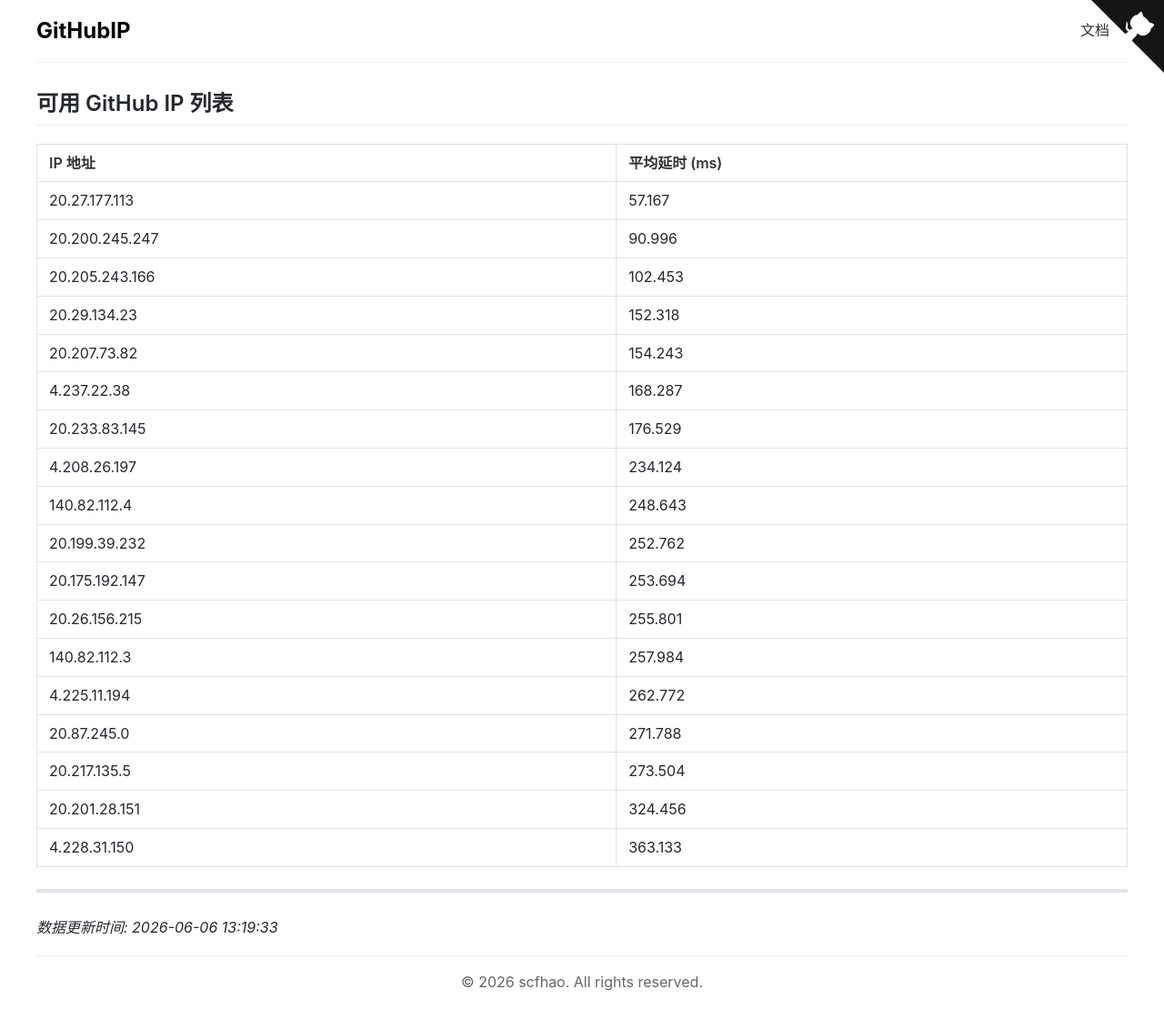
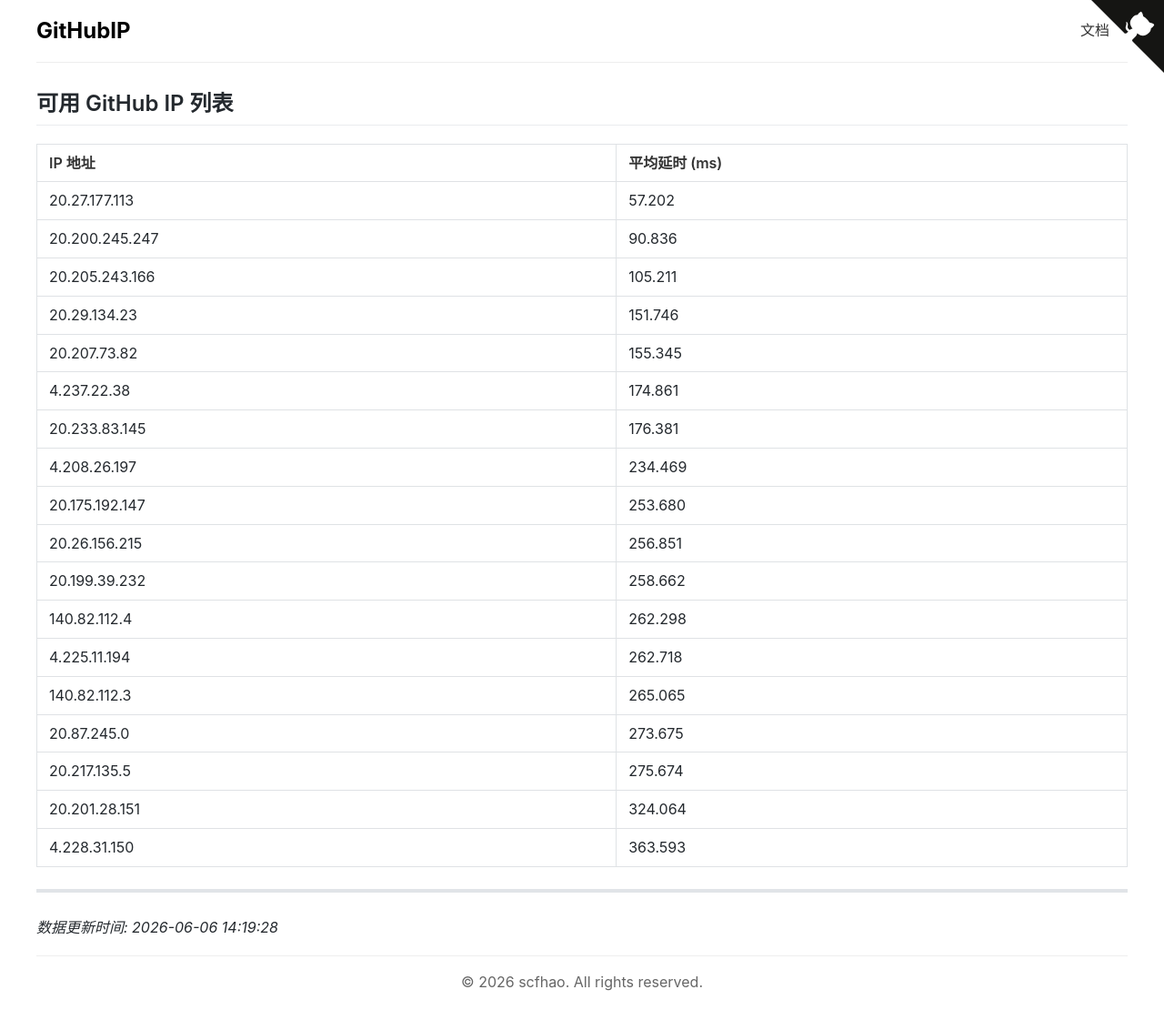
Before and after one commit to scfhao/GitHubIP, a Jekyll site: the page built from index.md, in a window 1280 px wide. Shown: the whole page at 91% size. Built offline with Jekyll 4.4.1, drawn with Linux system fonts in a browser that asks for light colours.

Commit message:
自动脚本执行 - 2026-06-06 14:19:28

```diff
--- a/index.md
+++ b/index.md
@@ -1,32 +1,32 @@
 ---
 layout: home
 title: GitHub IP 列表
-date: 2026-06-06 13:19:33
+date: 2026-06-06 14:19:28
 ---
 
 ## 可用 GitHub IP 列表
 
 | IP 地址 | 平均延时 (ms) |
 |---------|--------------|
-| 20.27.177.113 | 57.167 |
-| 20.200.245.247 | 90.996 |
-| 20.205.243.166 | 102.453 |
-| 20.29.134.23 | 152.318 |
-| 20.207.73.82 | 154.243 |
-| 4.237.22.38 | 168.287 |
-| 20.233.83.145 | 176.529 |
-| 4.208.26.197 | 234.124 |
-| 140.82.112.4 | 248.643 |
-| 20.199.39.232 | 252.762 |
-| 20.175.192.147 | 253.694 |
-| 20.26.156.215 | 255.801 |
-| 140.82.112.3 | 257.984 |
-| 4.225.11.194 | 262.772 |
-| 20.87.245.0 | 271.788 |
-| 20.217.135.5 | 273.504 |
-| 20.201.28.151 | 324.456 |
-| 4.228.31.150 | 363.133 |
+| 20.27.177.113 | 57.202 |
+| 20.200.245.247 | 90.836 |
+| 20.205.243.166 | 105.211 |
+| 20.29.134.23 | 151.746 |
+| 20.207.73.82 | 155.345 |
+| 4.237.22.38 | 174.861 |
+| 20.233.83.145 | 176.381 |
+| 4.208.26.197 | 234.469 |
+| 20.175.192.147 | 253.680 |
+| 20.26.156.215 | 256.851 |
+| 20.199.39.232 | 258.662 |
+| 140.82.112.4 | 262.298 |
+| 4.225.11.194 | 262.718 |
+| 140.82.112.3 | 265.065 |
+| 20.87.245.0 | 273.675 |
+| 20.217.135.5 | 275.674 |
+| 20.201.28.151 | 324.064 |
+| 4.228.31.150 | 363.593 |
 
 ---
 
-*数据更新时间: 2026-06-06 13:19:33*
+*数据更新时间: 2026-06-06 14:19:28*
```
